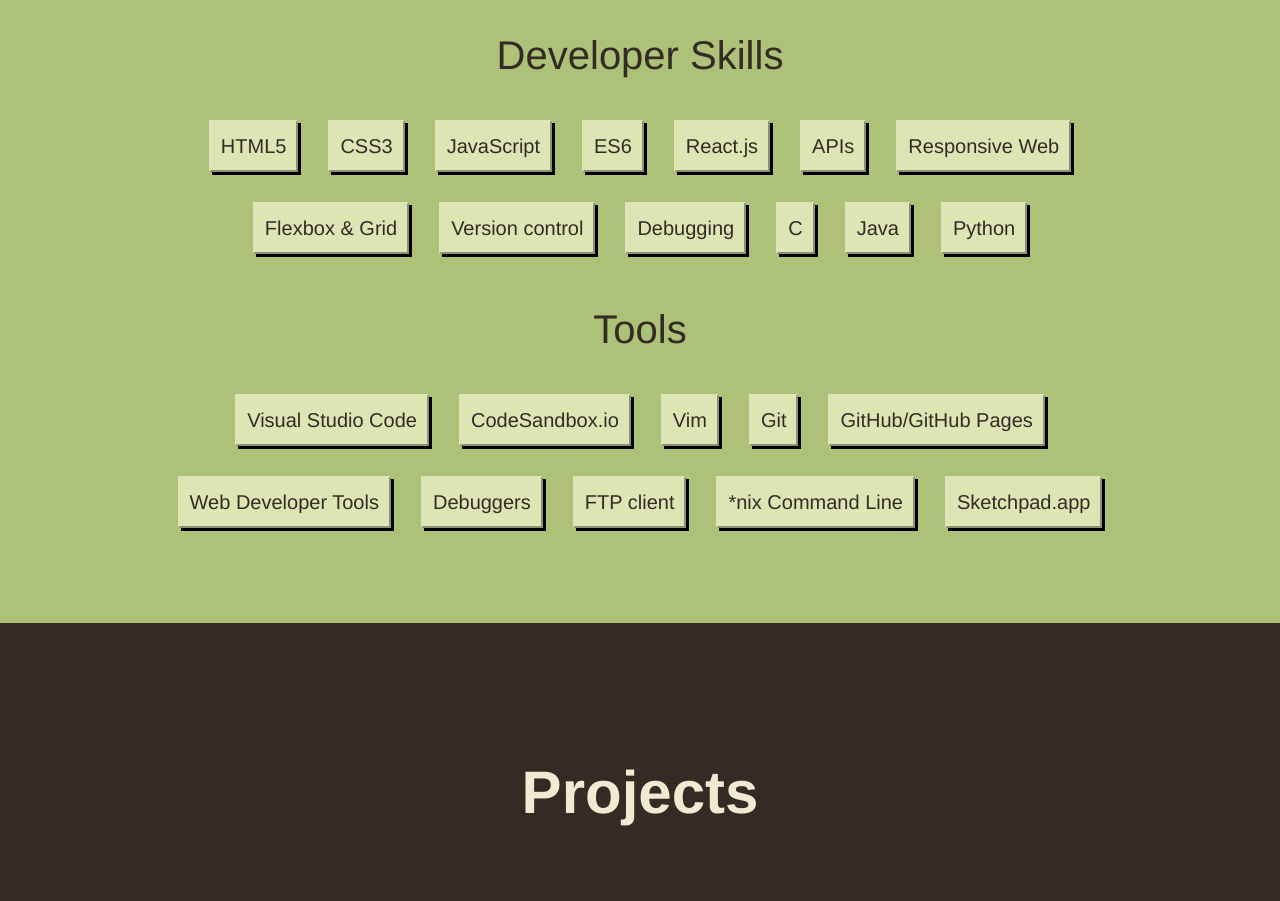
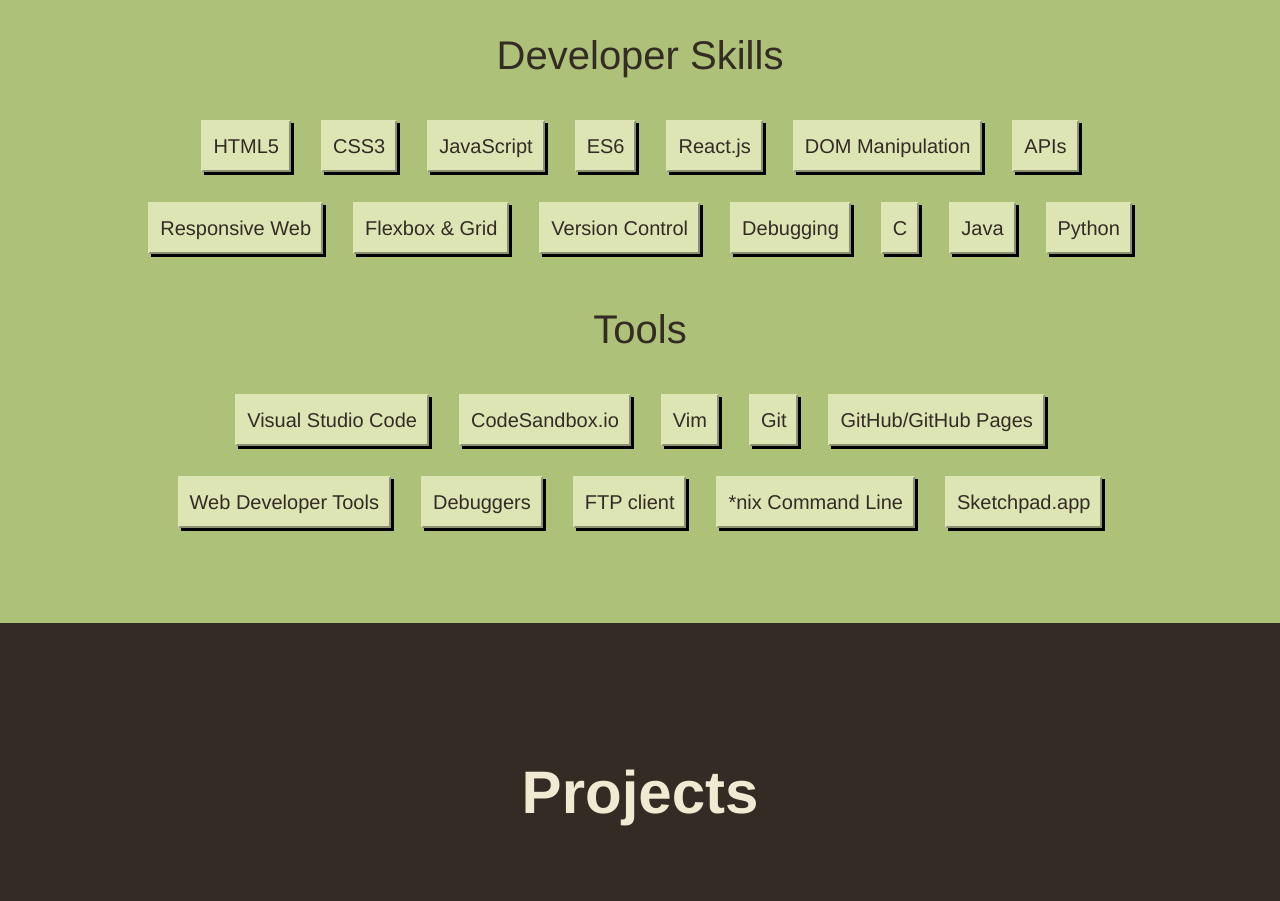
Before and after one commit to bgiobbe/bgiobbe.github.io, a website built with webpack: page index.html in a window 1280 px wide. Shown: the part 900-1801 px from the top of the page. Built offline with nearby package versions, Linux system fonts and the light colour scheme; a web font is replaced by a local one.

Commit message:
Capitalize Version Control in Skills

```diff
--- a/index.html
+++ b/index.html
@@ -67,10 +67,11 @@
             <li>JavaScript</li>
             <li>ES6</li>
             <li>React.js</li>
+            <li>DOM Manipulation</li>
             <li>APIs</li>
             <li>Responsive Web</li>
             <li>Flexbox &amp; Grid</li>
-            <li>Version control</li>
+            <li>Version Control</li>
             <li>Debugging</li>
             <li>C</li>
             <li>Java</li>
```
